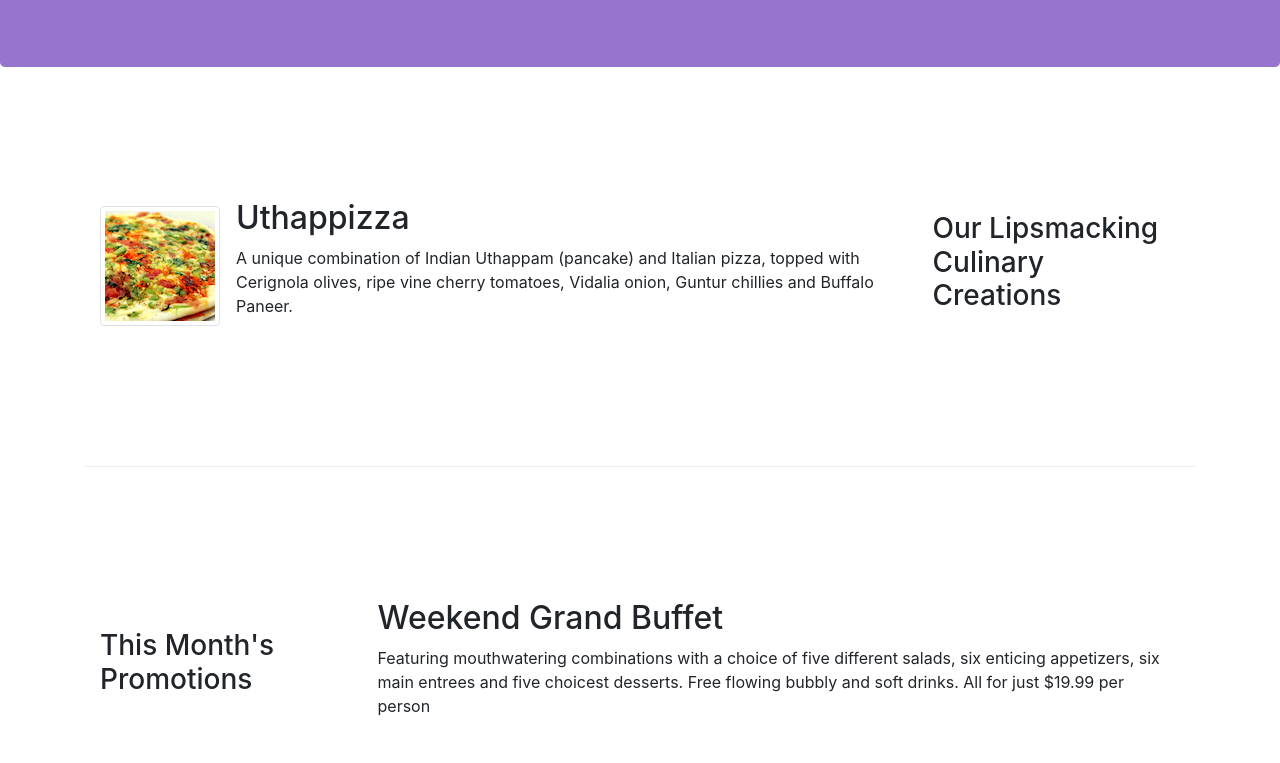
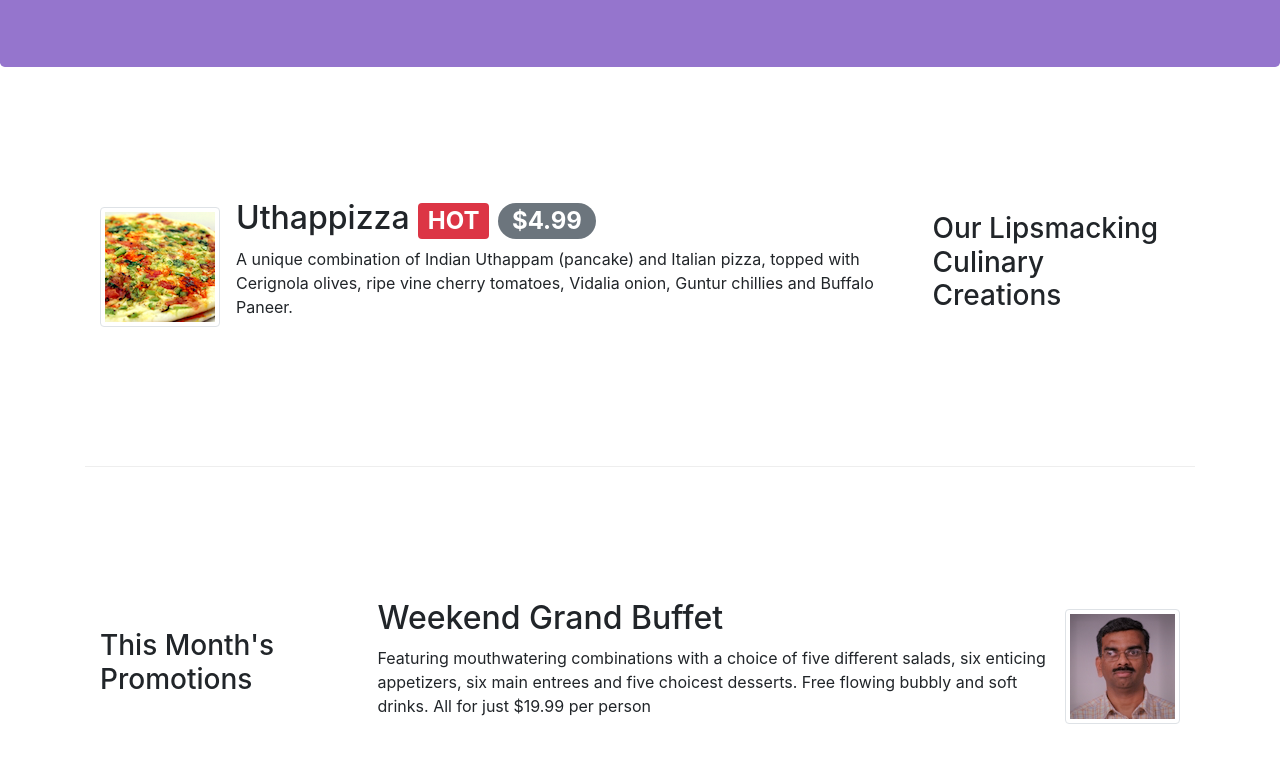
Before and after one commit to duhayildirim/Comprehensive-Bootstrap, a website: page index.html in a window 1280 px wide. Shown: the part 267-1030 px from the top of the page. Drawn offline with nearby package versions, Linux system fonts and the light colour scheme.

Commit message:
Alerting users

```diff
--- a/index.html
+++ b/index.html
@@ -58,7 +58,11 @@
 				<div class="media">
 					<img class="d-flex mr-3 img-thumbnail align-self-center" src="img/uthappizza.png" alt="uthappizza">
 					<div class="media-body">
-						<h2 class="mt-0">Uthappizza</h2>
+						<h2 class="mt-0">
+							Uthappizza
+							<span class="badge badge-danger">HOT</span>
+							<span class="badge badge-pill badge-secondary">$4.99</span>
+						</h2>
 						<p>A unique combination of Indian Uthappam (pancake) and Italian pizza, topped with Cerignola olives,
 							ripe vine cherry tomatoes, Vidalia onion, Guntur chillies and Buffalo Paneer.</p>
 					</div>
@@ -71,11 +75,16 @@
 				<h3>This Month's Promotions</h3>
 			</div>
 			<div class="col col-sm col-md">
-				<h2>Weekend Grand Buffet</h2>
-				<p>Featuring mouthwatering combinations with a choice of five different salads, six enticing appetizers,
-					six main entrees and five choicest desserts. Free flowing bubbly and soft drinks. All for just
-					$19.99 per person
-				</p>
+				<div class="media">
+					<div class="media-body">
+						<h2 class="mt-0">Weekend Grand Buffet</h2>
+						<p>Featuring mouthwatering combinations with a choice of five different salads, six enticing appetizers,
+							six main entrees and five choicest desserts. Free flowing bubbly and soft drinks. All for just
+							$19.99 per person
+						</p>
+					</div>
+					<img class="d-flex ml-3 img-thumbnail align-self-center" src="img/alberto.png" alt="alberto">
+				</div>
 			</div>
 		</div>
 
```
